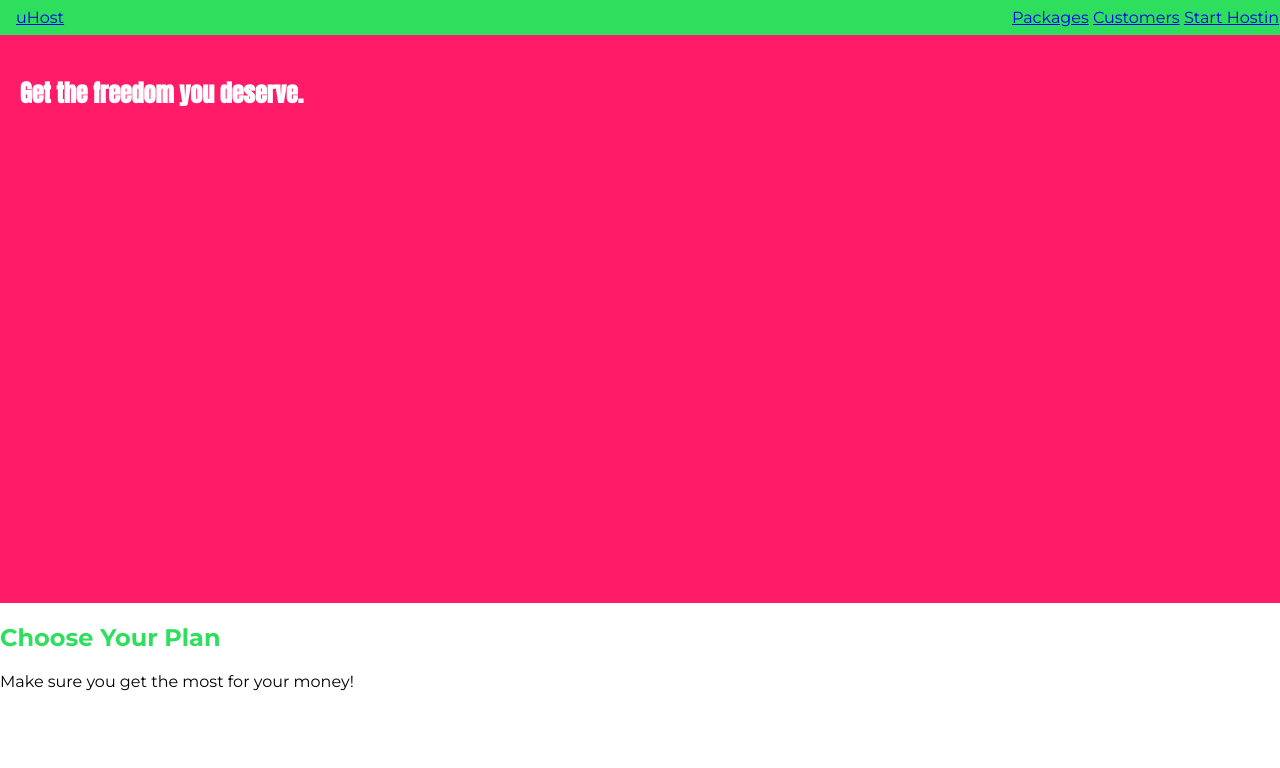
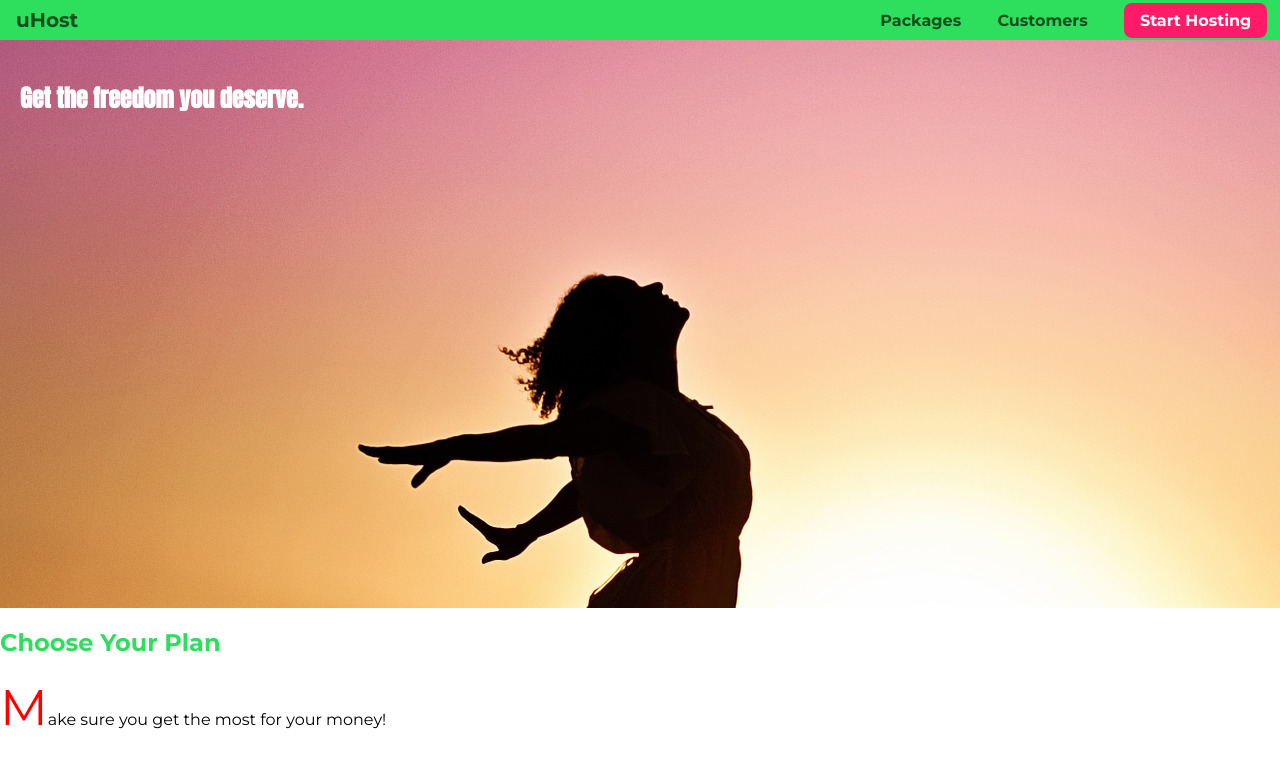
Before and after one commit to dcabanas/css-course, a plain HTML site: page css-diving-deeper/index.html in a window 1280 px wide. Shown: the top 768 px of the page. Drawn offline with Linux system fonts and the light colour scheme.

Commit message:
Css diving deeper section done

```diff
--- /dev/null
+++ b/css-diving-deeper/assignment-2/main.css
@@ -0,0 +1,53 @@
+/*.box {
+    padding: 10px;
+    border: 3px solid red;
+    margin: 20px;
+}*/
+
+.box {
+    padding: 5px 10px 15px 20px;
+    border: 3px solid red;
+    /*
+        border-top: 3px solid red;
+        border-right: 3px solid red;
+        border-bottom: 3px solid red;
+        border-left: 3px solid red;
+        border-top-style: solid;
+        border-top-width: 3px;
+        border-top-color: red;
+        border-style: solid;
+        border-width: 3px;
+        border-color: red;
+    */
+    margin: 10px 20px 30px 40px;
+
+    height: 300px;
+    width: 48%;
+    box-sizing: border-box;
+    display: inline-block;
+    margin: 0;
+}
+
+html,
+body {
+    height: 100%;
+}
+
+#first-box {
+    /*height: 100%;*/
+    /*height: 300px;
+    width: 50%;
+    box-sizing: border-box;*/
+}
+
+#first-box {
+    display: none;
+    /*visibility: hidden;*/
+}
+
+/*
+    We can chain pseudo classes
+ */
+div:last-of-type:hover {
+    border-color: green;
+}
--- a/css-diving-deeper/index.html
+++ b/css-diving-deeper/index.html
@@ -14,7 +14,7 @@
 <body>
     <header class="main-header">
         <div>
-            <a href="index.html">
+            <a href="index.html" class="main-header__brand">
                 uHost
             </a>
         </div><nav class="main-nav">
@@ -25,7 +25,7 @@
                 <li class="main-nav__item">
                     <a href="customers/index.html">Customers</a>
                 </li>
-                <li class="main-nav__item">
+                <li class="main-nav__item main-nav__item--cta">
                     <a href="start-hosting/index.html">Start Hosting</a>
                 </li>
             </ul>
--- a/css-diving-deeper/main.css
+++ b/css-diving-deeper/main.css
@@ -11,7 +11,8 @@ body {
 }
 
 #product-overview {
-    background: #ff1b68;
+    /*background: #ff1b68;*/
+    background: url("freedom.jpg");
     /*
         Block level elements (elements that if we repeat them in a html file will be displayed in the next line)
         always take the full width of the page by default. Some examples are: <div> , <section> , <article> , <nav>  but also <h1> , <h2>  etc and <p> .
@@ -49,12 +50,21 @@ body {
 
 .main-header > div {
     display: inline-block;
+    vertical-align: middle; /* should be used on all elements we want to align */
+}
+
+.main-header__brand {
+    color: #0e4f1f;
+    text-decoration: none; /* removes underline */
+    font-weight: bold;
+    font-size: 20px;
 }
 
 .main-nav {
     display: inline-block;
     text-align: right;
-    width: calc(100% - 54px);
+    width: calc(100% - 75px);
+    vertical-align: middle;
 }
 
 /*
@@ -74,4 +84,52 @@ body {
 
 .main-nav__item {
     display: inline-block;
+    margin: 0 16px
 }
+
+.main-nav__item a {
+    color: #0e4f1f;
+    text-decoration: none;
+    font-weight: bold;
+    padding: 3px 0;
+}
+
+/*
+    Pseudo element (::)
+ */
+/*.main-nav__item a::after {
+    content: " (Link)";
+    color: red;
+}*/
+
+/*
+    Pseudo classes (:)
+ */
+.main-nav__item a:hover,
+.main-nav__item a:active { /* instead of repeating the style, we group selectors with same style */
+    color: white;
+    border-bottom: 5px solid white;
+}
+/*.main-nav__item a:active {
+    color: white;
+}*/
+
+.main-nav__item--cta a {
+    color: white;
+    background: #ff1b68;
+    padding: 8px 16px;
+    border-radius: 8px;
+}
+
+.main-nav__item--cta a:hover,
+.main-nav__item--cta a:active {
+    color: #ff1b68;
+    background: white;
+    border: none;
+}
+
+
+p::first-letter {
+    color: red;
+    font-size: 50px;
+}
```
Also changed, not shown: css-diving-deeper/assignment-2/index.html (added, +25 -0 lines), css-diving-deeper/assignment-2/instructions.txt (added), css-diving-deeper/freedom.jpg (added).
